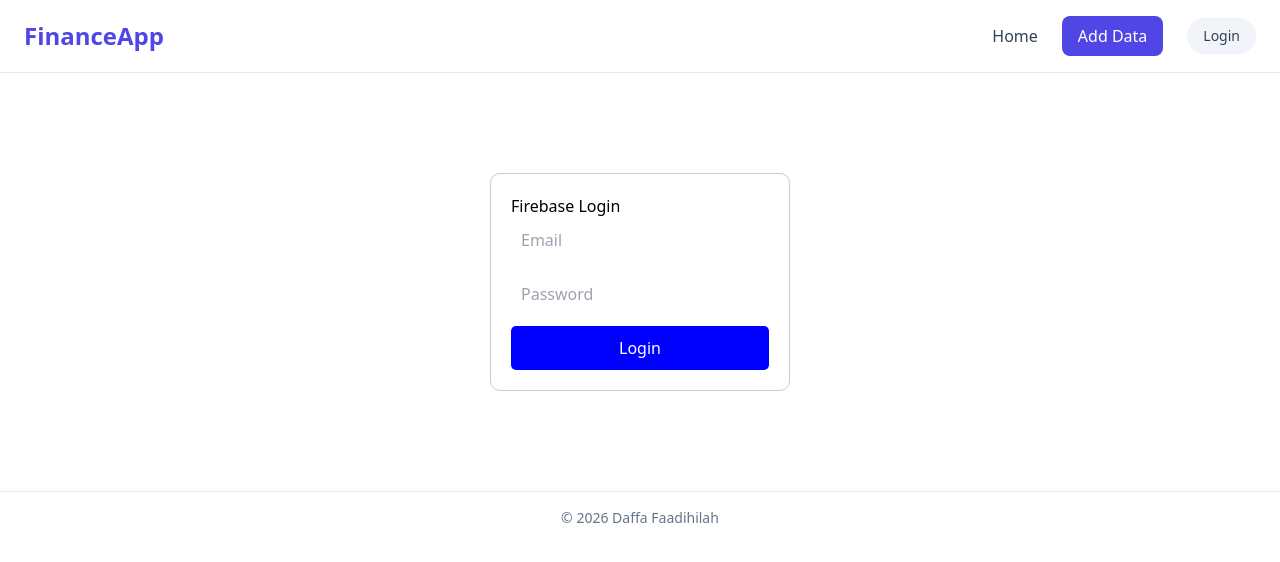
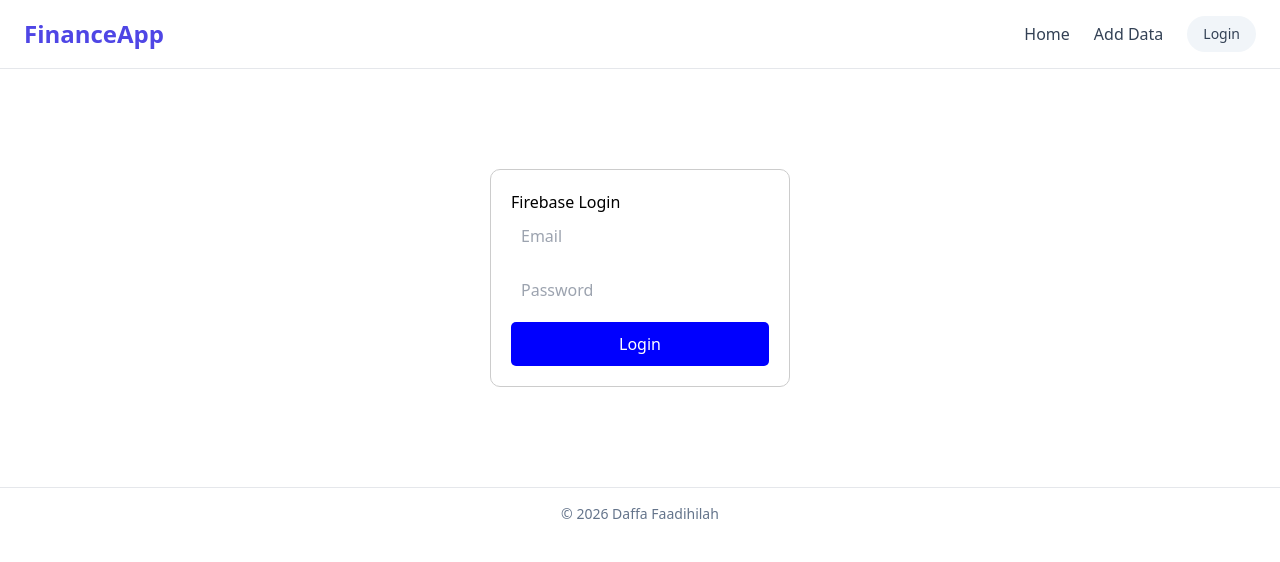
Before and after one commit to DaffaFIP/FInDash-Pribadi, a React (Vite) app: page /login in a window 1280 px wide. Shown: the top 562 px of the page. Built offline with nearby package versions, Linux system fonts and the light colour scheme; no server answers.

Commit message:
ganti warna button

```diff
--- a/src/App.jsx
+++ b/src/App.jsx
@@ -61,7 +61,7 @@ export default function App() {
 
             <Link
               to="/adddata"
-              className="rounded-lg bg-indigo-600 px-3 py-2 text-sm font-medium text-white transition hover:bg-indigo-700 sm:px-4 sm:text-base"
+              className="text-sm font-medium text-slate-700 transition hover:text-indigo-600 sm:text-base"
             >
               Add Data
             </Link>
```
